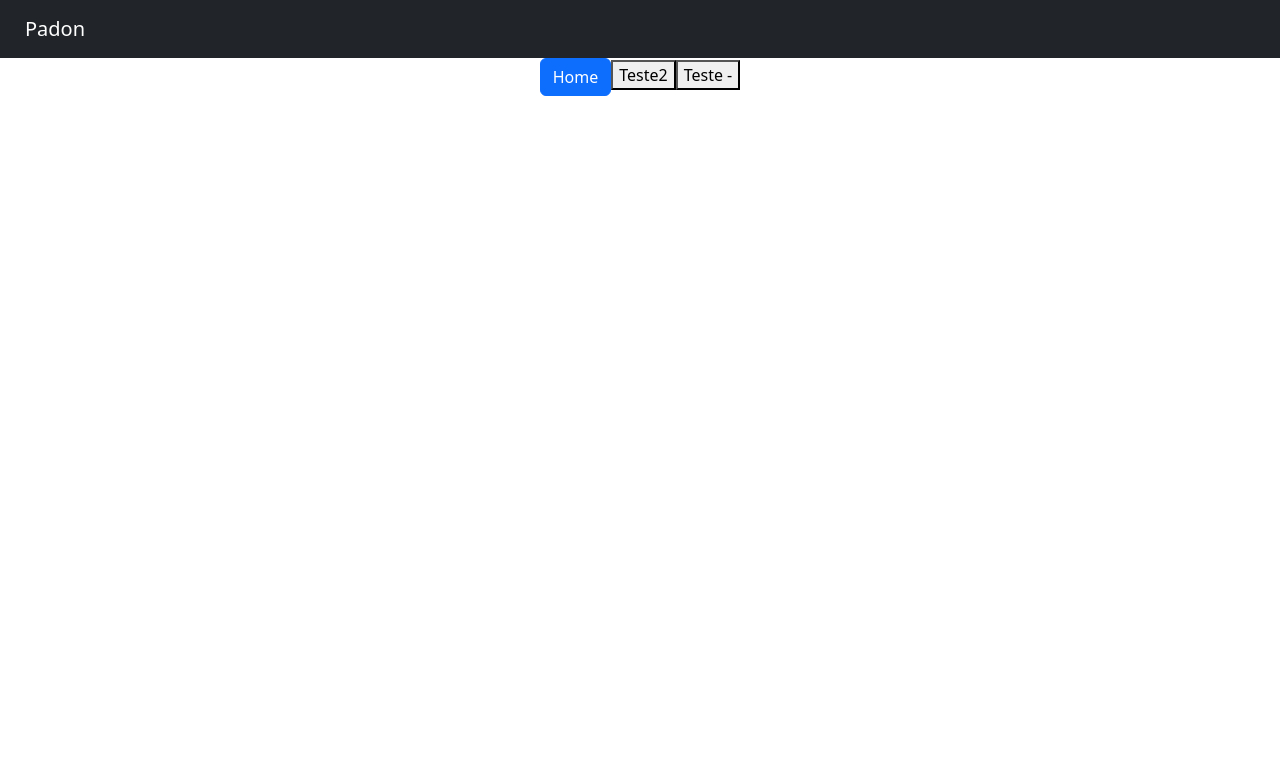
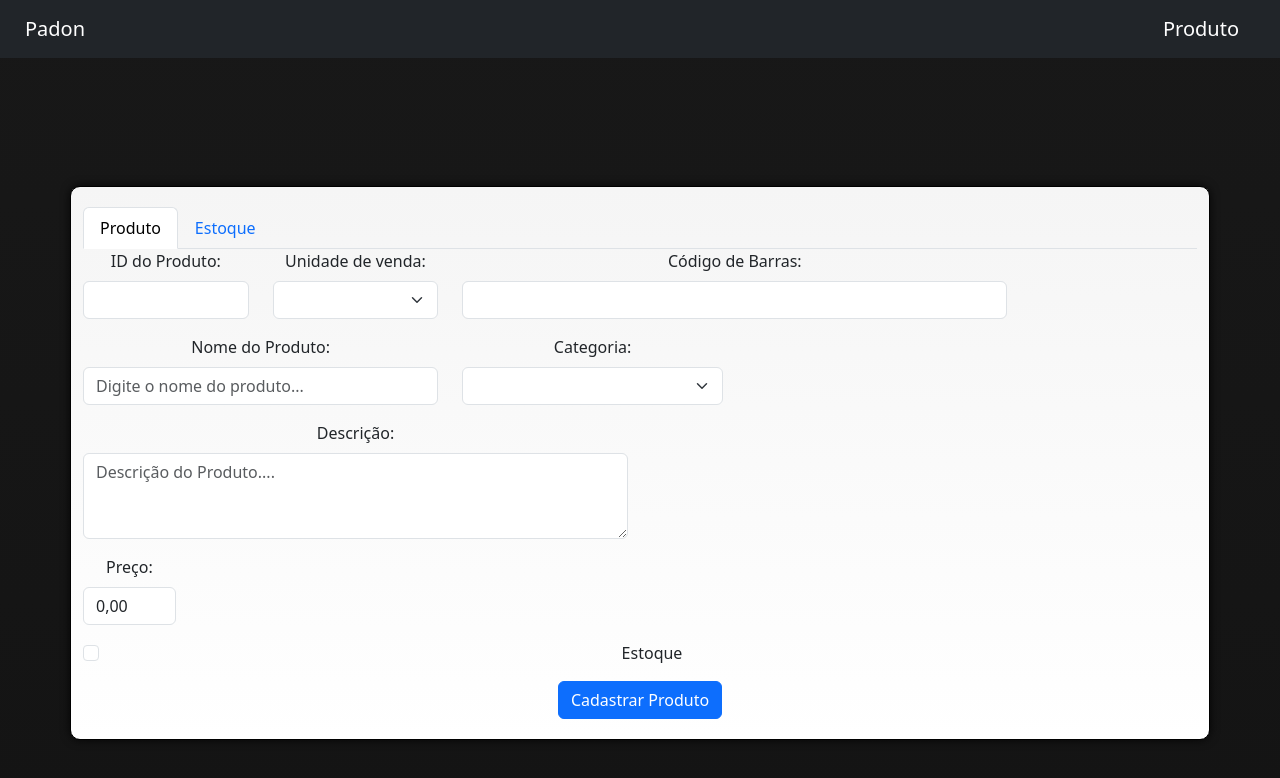
Before and after one commit to matheussy/Padon, a React (Create React App) app in the folder padonfrontend/: page /Produtos/Create in a window 1280 px wide. Shown: the top 778 px of the page. Built offline with nearby package versions, Linux system fonts and the light colour scheme.

Commit message:
Create Produto Basico e ROUTERS

```diff
--- a/padonfrontend/package.json
+++ b/padonfrontend/package.json
@@ -12,6 +12,7 @@
     "react-dom": "^18.2.0",
     "react-router-dom": "^6.16.0",
     "react-scripts": "^5.0.1",
+    "sass": "^1.69.0",
     "web-vitals": "^2.1.4"
   },
   "scripts": {
--- a/padonfrontend/src/Main.js
+++ b/padonfrontend/src/Main.js
@@ -2,15 +2,23 @@ import React from 'react';
 import { Routes, Route } from 'react-router-dom';
 
 import Home from './pages/Home';
-import Teste from './pages/Teste';
 import Pagina from './pages/Pagina';
+import { ProdutoIndex, ProdutoCreate, ProdutoDelete } from './pages/Produtos';
+
+/*<Route exact path='/Teste' element={<Teste />}></Route>
+
+<Route exact path='/Produtos/Create' element={<ProdutoCreate />}></Route>*/
 
 export default function Main() {
   return (
     <Routes> {/* The Routes decides which component to show based on the current URL.*/}
       <Route exact path='/' element={<Home />}></Route>
-      <Route exact path='/Teste' element={<Teste />}></Route>
       <Route exact path='/Pagina' element={<Pagina />}></Route>
+
+      <Route exact path='/Produtos/' element={<ProdutoIndex />}></Route>
+      <Route exact path='/Produtos/Index' element={<ProdutoIndex />}></Route>
+      <Route exact path='/Produtos/Create' element={<ProdutoCreate />}></Route>
+      <Route exact path='/Produtos/Delete' element={<ProdutoDelete />}></Route>
     </Routes>
   );
 }
--- a/padonfrontend/src/_shared/Footer.js
+++ b/padonfrontend/src/_shared/Footer.js
@@ -2,9 +2,7 @@
 function Footer() {
   return (
     <div>
-        <script src="https://ajax.googleapis.com/ajax/libs/jquery/3.5.1/jquery.min.js"></script>
-        <script src="https://cdnjs.cloudflare.com/ajax/libs/popper.js/1.16.0/umd/popper.min.js"></script>
-        <script src="https://maxcdn.bootstrapcdn.com/bootstrap/4.5.2/js/bootstrap.min.js"></script>
+
     </div>
   );
 }
--- a/padonfrontend/src/_shared/Header.js
+++ b/padonfrontend/src/_shared/Header.js
@@ -3,8 +3,19 @@ function Header() {
   return (
     <div>
         <link href="https://cdn.jsdelivr.net/npm/bootstrap@5.3.0/dist/css/bootstrap.min.css" rel="stylesheet"></link>
+
+
+        <script src="https://ajax.googleapis.com/ajax/libs/jquery/3.5.1/jquery.min.js"></script>
+        <script src="https://cdnjs.cloudflare.com/ajax/libs/popper.js/1.16.0/umd/popper.min.js"></script>
+        <script src="https://maxcdn.bootstrapcdn.com/bootstrap/4.5.2/js/bootstrap.min.js"></script>
+
     </div>
   );
 }
 
 export default Header;
+
+/*
+
+
+*/
--- a/padonfrontend/src/_shared/Navbar.js
+++ b/padonfrontend/src/_shared/Navbar.js
@@ -1,19 +1,31 @@
 import { Link } from "react-router-dom";
 import Button from 'react-bootstrap/Button';
 
-function Navbar({ nome="" }) {
+function Navbar() {
   return (
 
     <div className="App">
-        <nav class="navbar navbar-dark bg-dark">
-            <div class="container-fluid">
+        <nav className="navbar navbar-dark bg-dark">
+            <div className="container-fluid">
                 <Link to="/">
                     <Button variant="link" className="navbar-brand">
                         Padon
                     </Button>
                 </Link>
+                <Link to="/Produtos/Create">
+                    <Button variant="link" className="navbar-brand">
+                        Produto
+                    </Button>
+                </Link>
             </div>
         </nav>
+    </div>
+  );
+}
+
+export default Navbar;
+
+/*
         <Link to="/">
             <button className="btn btn-primary" variant="outlined">
                 Home
@@ -26,11 +38,7 @@ function Navbar({ nome="" }) {
         </Link>
         <Link to="/Pagina">
             <button variant="outlined">
-                Teste - {nome}
+                Teste
             </button>
         </Link>
-    </div>
-  );
-}
-
-export default Navbar;
+*/
--- /dev/null
+++ b/padonfrontend/src/pages/Produtos/ProdutoCreate.js
@@ -0,0 +1,111 @@
+import React from 'react';
+import './Style.css';
+
+export default function ProdutosCreate() {
+  return (
+    <div className=''>
+      <div className="container Cadastro_Produtos">
+        <form>
+          <ul className="nav nav-tabs" id="myTabs" role="tablist">
+            <li className="nav-item">
+              <a className="nav-link active" id="tab1-tab" data-toggle="tab" href="#tab1" role="tab" aria-controls="tab1"
+                aria-selected="true">Produto</a>
+            </li>
+            <li className="nav-item">
+              <a className="nav-link" id="tab2-tab" data-toggle="tab" href="#tab2" role="tab" aria-controls="tab2"
+                aria-selected="false">Estoque</a>
+            </li>
+          </ul>
+          <div className="tab-content" id="myTabsContent">
+            <div className="tab-pane fade show active" id="tab1" role="tabpanel" aria-labelledby="tab1-tab">
+              <div className="mb-3">
+                <div className="row">
+                  <div className="col-2">
+                    <label htmlFor="IdProduto" className="form-label">ID do Produto: </label>
+                    <input type="number" className="form-control" id="IdProduto" name="IdProduto"
+                      requiredplaceholder="ID do produto...." />
+                  </div>
+                  <div className="col-2">
+                    <label htmlFor="UnidadeVenda" className="form-label">Unidade de venda: </label>
+                    <select className="form-select form-select" aria-label=".form-select-sm example" defaultValue="" id='UnidadeVenda'>
+                      <option value=""></option>
+                      <option value="1">UN</option>
+                      <option value="2">KG</option>
+                    </select>
+                  </div>
+                  <div className="col-6">
+                    <label htmlFor="IdProduto" className="form-label">Código de Barras: </label>
+                    <input type="number" className="form-control" id="IdProduto" name="IdProduto"
+                      requiredplaceholder="ID do produto...." />
+                  </div>
+                </div>
+              </div>
+              <div className="mb-3">
+                <div className="row">
+                  <div className="col-4">
+                    <label htmlFor="nomeProduto" className="form-label">Nome do Produto:</label>
+                    <input type="text" className="form-control" id="nomeProduto" name="nomeProduto" required
+                      placeholder="Digite o nome do produto..." />
+                  </div>
+                  <div className="col-3">
+                    <label htmlFor="nomeProduto" className="form-label">Categoria:</label>
+                    <select className="form-select form-select" aria-label=".form-select-sm example" defaultValue="">
+                      <option value=""></option>
+                      <option value="1">1</option>
+                      <option value="2">2</option>
+                    </select>
+                  </div>
+                </div>
+              </div>
+              <div className="mb-3">
+                <div className="row">
+                  <div className="col-6">
+                    <label htmlFor="descricao" className="form-label">Descrição:</label>
+                    <textarea className="form-control" id="descricao" name="descricao" rows="3" required
+                      placeholder="Descrição do Produto...."></textarea>
+                  </div>
+                </div>
+              </div>
+              <div className="row-cols-1">
+                <div className="col-1">
+                  <div className="mb-3">
+                    <label htmlFor="preco" className="form-label">Preço:</label>
+                    <input type="text" className="form-control col-sm-6" id="preco" name="preco" required defaultValue="0,00" />
+                  </div>
+                </div>
+              </div>
+              <div className="mb-3">
+                <div className="form-check">
+                  <input className="form-check-input" type="checkbox" defaultValue="" id="flexCheckDefault" />
+                  <label className="form-check-label" htmlFor="flexCheckDefault">
+                    Estoque
+                  </label>
+                </div>
+              </div>
+              <button type="submit" className="btn btn-primary">Cadastrar Produto</button>
+            </div>
+            <div className="tab-pane fade" id="tab2" role="tabpanel" aria-labelledby="tab2-tab">
+              <div className="mb-3">
+                <label htmlFor="nomeProduto" className="form-label">Nome do Produto</label>
+                <input type="text" className="form-control" id="nomeProduto" name="nomeProduto" required />
+              </div>
+              <div className="mb-3">
+                <label htmlFor="descricao" className="form-label">Descrição</label>
+                <textarea className="form-control" id="descricao" name="descricao" rows="3" required></textarea>
+              </div>
+              <div className="mb-3">
+                <label htmlFor="preco" className="form-label">Preço</label>
+                <input type="text" className="form-control" id="preco" name="preco" required />
+              </div>
+              <div className="mb-3">
+                <label htmlFor="estoque" className="form-label">Estoque</label>
+                <input type="number" className="form-control" id="estoque" name="estoque" required />
+              </div>
+              <button type="submit" className="btn btn-primary">Cadastrar Produto</button>
+            </div>
+          </div>
+        </form>
+      </div>
+    </div>
+  );
+}
--- /dev/null
+++ b/padonfrontend/src/pages/Produtos/ProdutoDelete.js
@@ -0,0 +1,9 @@
+import React from 'react';
+
+export default function ProdutoDelete() {
+  return (
+    <div className=''>
+        <p>Teste de Produto delete</p>
+    </div>
+  );
+}
--- /dev/null
+++ b/padonfrontend/src/pages/Produtos/ProdutoIndex.js
@@ -0,0 +1,9 @@
+import React from 'react';
+
+export default function ProdutosIndex() {
+  return (
+    <div className=''>
+        <p>Teste de Produto Index</p>
+    </div>
+  );
+}
--- /dev/null
+++ b/padonfrontend/src/pages/Produtos/Style.css
@@ -0,0 +1,36 @@
+*{
+    margin: 0;
+    padding: 0;
+}
+
+body {
+    box-sizing: border-box;
+    height: 100vh;
+    background: rgb(20, 20, 20);
+    background: linear-gradient(0deg, rgba(20, 20, 20, 1) 0%, rgba(24, 24, 24, 1) 100%);
+}
+
+.Cadastro_Produtos {
+    margin-top: 10%;
+    display: flex;
+    flex-direction: column;
+    justify-content: center;
+    align-items: left;
+    border: 1px solid #000;
+    border-radius: 10px;
+    background: rgb(255,255,255);
+    background: linear-gradient(0deg, rgba(255,255,255,1) 0%, rgba(245,245,245,1) 100%);
+    box-shadow: 0px 0px 10px rgba(0, 0, 0, 0.8);
+    height: auto;
+    padding: 20px 0;
+}
+
+
+.Nav-bar{
+    display: flex;
+    align-items: left;
+}
+
+.PaginaInicial{
+    text-align: left;
+}
--- /dev/null
+++ b/padonfrontend/src/pages/Produtos/index.js
@@ -0,0 +1,3 @@
+export { default as ProdutoCreate } from './ProdutoCreate';
+export { default as ProdutoIndex } from './ProdutoIndex';
+export { default as ProdutoDelete } from './ProdutoDelete';
```
Also changed, not shown: 1 other file (tests, documents, lock files or other folders).
